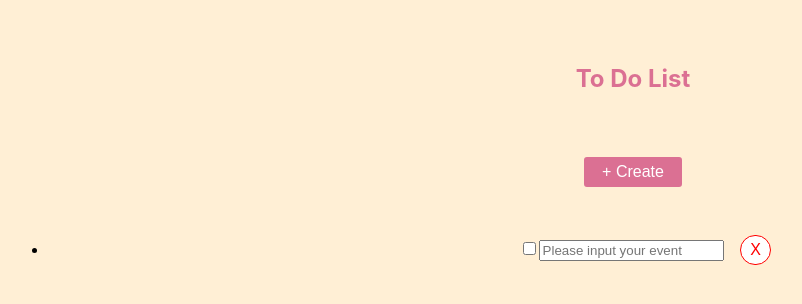
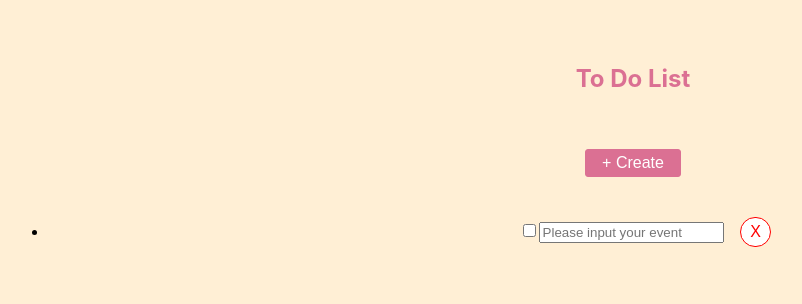
Before and after one commit to wenhuili-vivid/to-do-list, a React (Create React App) app: page / in a window 1280 px wide. Shown: the top 304 px of the page, without its empty margins (7-809 px from the left). Built offline with nearby package versions, Linux system fonts and the light colour scheme.

Commit message:
AddButton style optimization

```diff
--- a/src/AddBtn.js
+++ b/src/AddBtn.js
@@ -6,9 +6,9 @@ function AddBtn(props) {
     background: palevioletred;
     color: white;
     font-size: 1em;
-    margin: 1em;
+    margin: 0.5em;
     padding: 0.25em 1em;
-    border: 2px solid palevioletred;
+    border: 1px solid palevioletred;
     border-radius: 3px;
   `;
 
```
